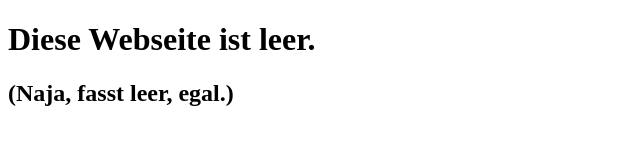
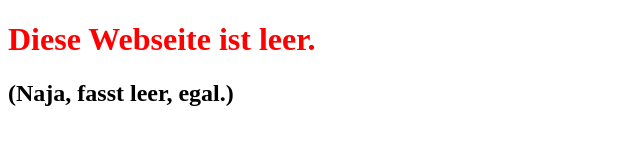
Before and after one commit to lucyhartmann/02_ordner, a plain HTML site: page index.html in a window 1280 px wide. Shown: the whole page, without its empty margins (0-640 px from the left). Drawn offline with Linux system fonts and the light colour scheme.

Commit message:
h1 = rot

```diff
--- a/index.html
+++ b/index.html
@@ -5,7 +5,7 @@
 	<title>Eine leere Webseite</title>
 </head>
 <body>
-	<h1>Diese Webseite ist leer.</h1>
+	<h1 style="color: red">Diese Webseite ist leer.</h1>
 	<h2>(Naja, fasst leer, egal.)</h2>
 
 </body>
```
